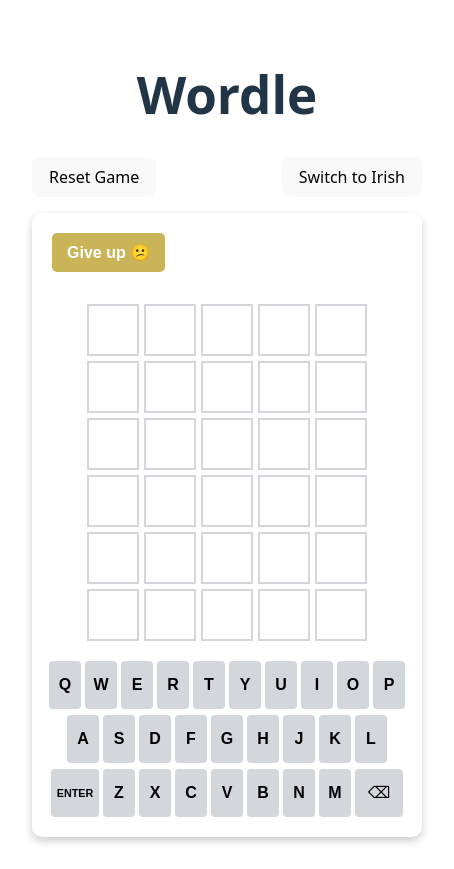
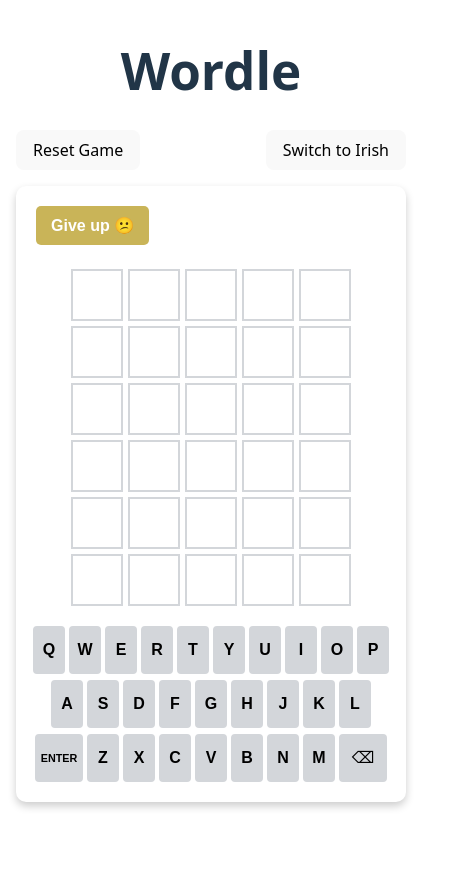
Before and after one commit to eoinom/wordle-clone, a React (Vite) app: page / in a window 390 px wide. Shown: the whole page, 454 px wide, since content can reach past the window. After the commit the page ends 844 px from the top, so only its background shows below. Built offline with nearby package versions, Linux system fonts and the light colour scheme.

Commit message:
feat: update styling for mobile

```diff
--- a/src/App.css
+++ b/src/App.css
@@ -1,12 +1,23 @@
 #root {
-  max-width: 1280px;
+  max-width: 100vw;
   margin: 0 auto;
-  padding: 2rem;
+  padding: 1rem;
   text-align: center;
+}
+
+.app {
+  display: flex;
+  flex-direction: column;
+  align-items: center;
+}
+
+h1 {
+  margin: 0 0 1rem 0;
 }
 
 .buttonsContainer {
   display: flex;
+  width: 100%;
   justify-content: space-between;
   margin: 1rem 0;
 
--- a/src/App.tsx
+++ b/src/App.tsx
@@ -37,7 +37,7 @@
   };
 
   return (
-    <>
+    <section className='app'>
       <h1>{language === 'EN' ? 'Wordle' : 'Focail'}</h1>
       <div className='buttonsContainer'>
         <button
@@ -64,7 +64,7 @@
         resetGame={resetGame}
         maxGuesses={6}
       />
-    </>
+    </section>
   );
 }
 
--- a/src/components/wordle.scss
+++ b/src/components/wordle.scss
@@ -20,7 +20,7 @@
     display: flex;
     width: 100%;
     justify-content: space-between;
-    margin-bottom: 1rem;
+    margin-bottom: 0.5rem;
   }
 
   &__button--primary {
```
